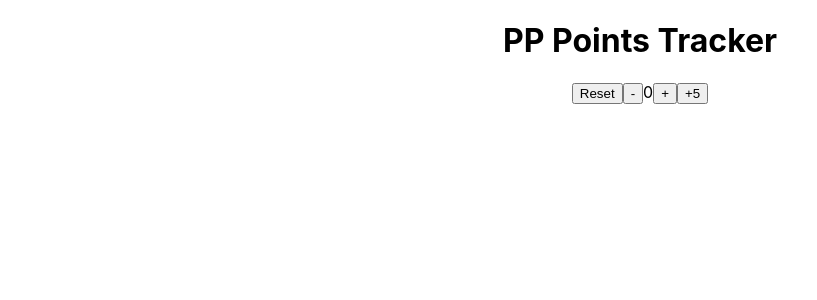
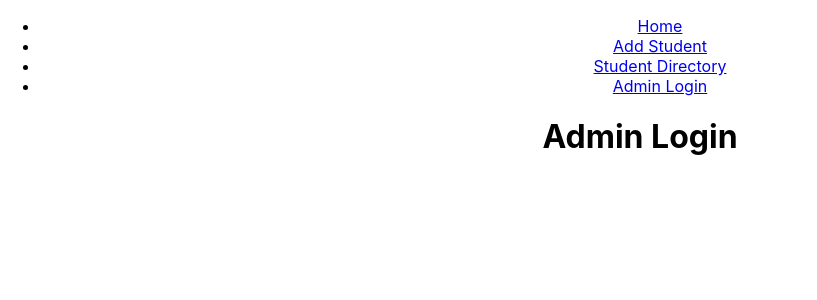
Before and after one commit to mroseweir/pp-points2, a React (Create React App) app: page /AdminLogin in a window 1280 px wide. Shown: the top 300 px of the page, without its empty margins (0-817 px from the left). Built offline with nearby package versions, Linux system fonts and the light colour scheme.

Commit message:
Added navigation links to the various pages

```diff
--- a/package.json
+++ b/package.json
@@ -10,6 +10,8 @@
     "express": "^4.17.1",
     "react": "^17.0.2",
     "react-dom": "^17.0.2",
+    "react-router": "^5.2.0",
+    "react-router-dom": "^5.2.0",
     "react-scripts": "4.0.3",
     "web-vitals": "^1.1.2"
   },
--- a/src/App.js
+++ b/src/App.js
@@ -1,15 +1,21 @@
-import logo from './logo.svg';
-import './App.css';
-import PlusMinusBtn from './components/PlusMinusBtn'
-import Header from './components/Header'
-
-function App() {
+import "./App.css";
+import Header from "./components/Header";
+import { Route, Switch } from "react-router-dom";
+import AddStudent from "../src/pages/AddStudent";
+import StudentDirectory from "../src/pages/StudentDirectory";
+import AdminLogin from "../src/pages/AdminLogin";
+import Home from "../src/pages/Home";
+export default function App() {
   return (
     <div className="App">
-      <Header />
-      <PlusMinusBtn />
+      <main>
+        <Switch>
+          <Route exact path="/" component={Home} />
+          <Route path="/StudentDirectory" component={StudentDirectory}></Route>
+          <Route path="/AddStudent" component={AddStudent}></Route>
+          <Route path="/AdminLogin" component={AdminLogin}></Route>
+        </Switch>
+      </main>
     </div>
   );
 }
-
-export default App;
--- a/src/components/Header.js
+++ b/src/components/Header.js
@@ -1,9 +1,29 @@
-import React from 'react'
-
+import React from "react";
+import { Link, NavLink } from "react-router-dom";
+import "../../src/App.css";
 export default function Header() {
-    return (
-        <div>
-            <h1>PP Points Tracker</h1>
-        </div>
-    )
+  return (
+    <header className="header">
+      <main>
+        <nav>
+          <ul>
+            <li>
+              <Link to="/" element={<h1>test</h1>}>
+                Home
+              </Link>
+            </li>
+            <li>
+              <Link to="/AddStudent">Add Student</Link>
+            </li>
+            <li>
+              <NavLink to="/StudentDirectory">Student Directory</NavLink>
+            </li>
+            <li>
+              <NavLink to="/AdminLogin">Admin Login</NavLink>
+            </li>
+          </ul>
+        </nav>
+      </main>
+    </header>
+  );
 }
--- a/src/index.js
+++ b/src/index.js
@@ -1,17 +1,14 @@
-import React from 'react';
-import ReactDOM from 'react-dom';
-import './index.css';
-import App from './App';
-import reportWebVitals from './reportWebVitals';
+import React from "react";
+import ReactDOM from "react-dom";
+import "./index.css";
+import App from "./App";
+import { BrowserRouter } from "react-router-dom";
 
 ReactDOM.render(
-  <React.StrictMode>
-    <App />
-  </React.StrictMode>,
-  document.getElementById('root')
+  <BrowserRouter>
+    <React.StrictMode>
+      <App />
+    </React.StrictMode>
+  </BrowserRouter>,
+  document.getElementById("root")
 );
-
-// If you want to start measuring performance in your app, pass a function
-// to log results (for example: reportWebVitals(console.log))
-// or send to an analytics endpoint. Learn more: https://bit.ly/CRA-vitals
-reportWebVitals();
--- /dev/null
+++ b/src/pages/AddStudent.jsx
@@ -0,0 +1,10 @@
+import React from "react";
+import Header from "../components/Header";
+export default function AddStudent() {
+  return (
+    <div>
+      <Header />
+      <h1>Add Students</h1>
+    </div>
+  );
+}
--- /dev/null
+++ b/src/pages/AdminLogin.jsx
@@ -0,0 +1,10 @@
+import React from "react";
+import Header from "../components/Header";
+export default function AdminLogin() {
+  return (
+    <div>
+      <Header />
+      <h1>Admin Login</h1>
+    </div>
+  );
+}
--- /dev/null
+++ b/src/pages/Home.jsx
@@ -0,0 +1,12 @@
+import React from "react";
+import Header from "../components/Header";
+function home() {
+  return (
+    <div>
+      <Header />
+      <h1>Home</h1>
+    </div>
+  );
+}
+
+export default home;
--- /dev/null
+++ b/src/pages/StudentDirectory.jsx
@@ -0,0 +1,10 @@
+import React from "react";
+import Header from "../components/Header";
+export default function StudentDirectory() {
+  return (
+    <div>
+      <Header />
+      <h1>Student Directory</h1>
+    </div>
+  );
+}
```
Also changed, not shown: 1 other file (tests, documents, lock files or other folders).
